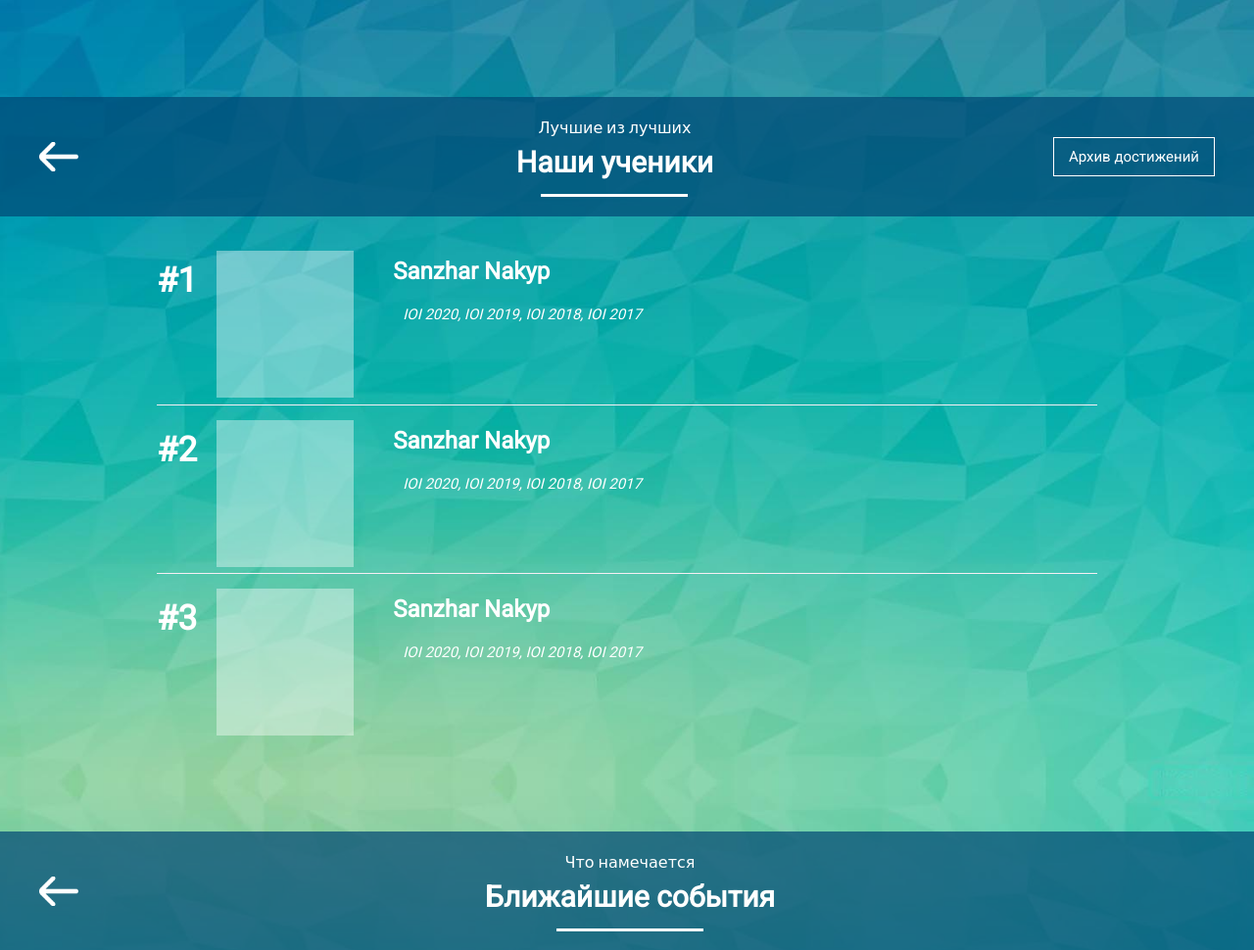
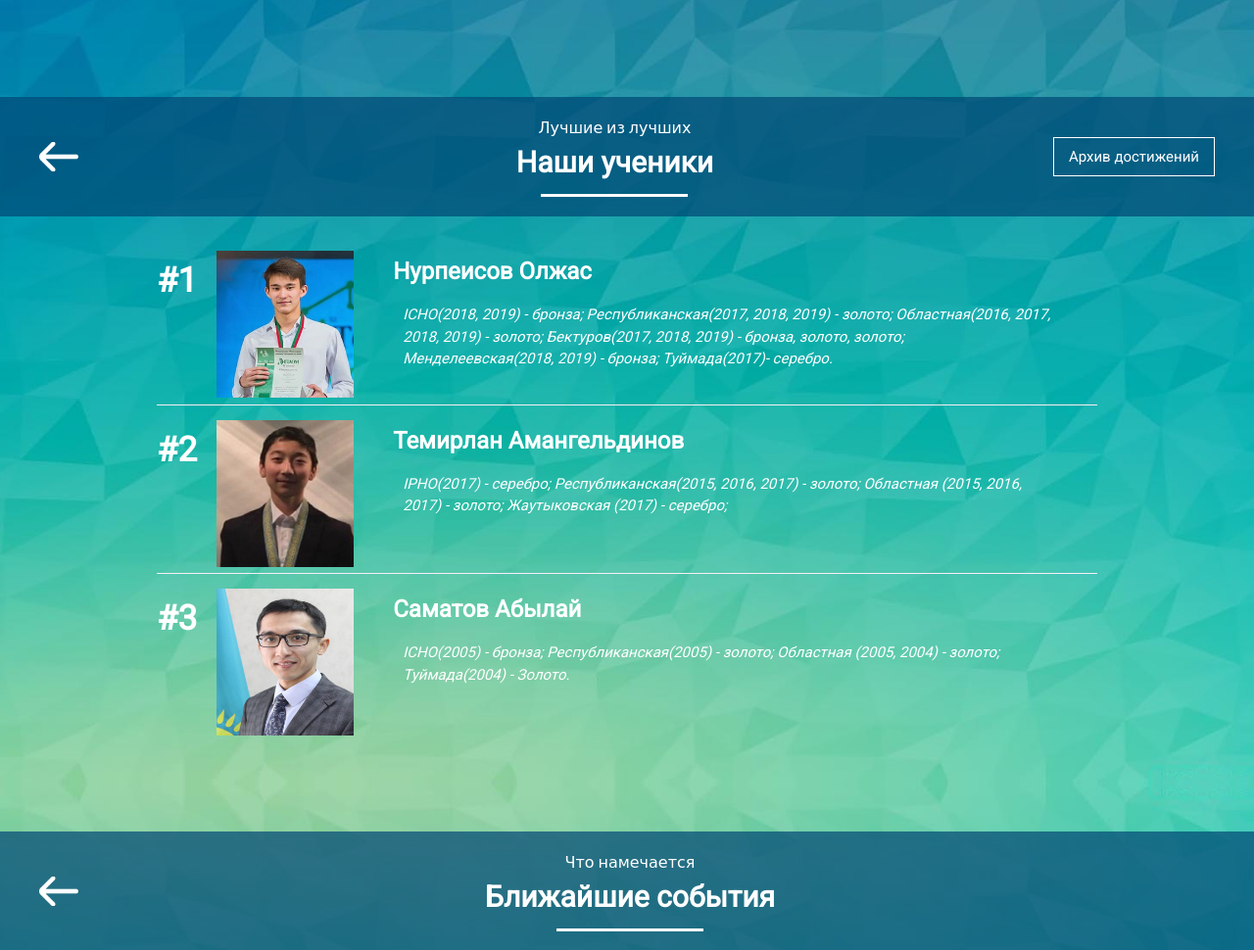
Before and after one commit to Lelxuch/RepProject, a PHP site: page / in a window 1280 px wide. Shown: the part 4931-5901 px from the top of the page at 98% size. Run offline with PHP 8.4, Linux system fonts and the light colour scheme; data comes from the database, SQL or seed files in the repository; some web fonts are replaced.

Commit message:
added rating infa

```diff
--- a/index.php
+++ b/index.php
@@ -358,15 +358,18 @@
 							#1
 						</div>
 						<div>
-							<img class="rating_face" src="assets/images/filler/white_filler.png">
+							<img class="rating_face" src="assets/images/rating/rank1.jpg">
 						</div>
 					</div>
 					<div class="rating_item2">
 						<div class="rating_name">
-							Sanzhar Nakyp
+							Нурпеисов Олжас
 						</div>
 						<div class="rating_awards">
-							IOI 2020, IOI 2019, IOI 2018, IOI 2017
+							ICHO(2018, 2019) - бронза; Республиканская(2017, 2018, 2019) - золото;
+							Областная(2016, 2017, 2018, 2019) - золото; Бектуров(2017, 2018, 2019) -
+							бронза, золото, золото; Менделеевская(2018, 2019) - бронза; Туймада(2017)-
+							серебро.
 						</div>
 					</div>
 				</div>
@@ -376,15 +379,16 @@
 							#2
 						</div>
 						<div>
-							<img class="rating_face" src="assets/images/filler/white_filler.png">
+							<img class="rating_face" src="assets/images/rating/rank2.jpg">
 						</div>
 					</div>
 					<div class="rating_item2">
 						<div class="rating_name">
-							Sanzhar Nakyp
+							Темирлан Амангельдинов
 						</div>
 						<div class="rating_awards">
-							IOI 2020, IOI 2019, IOI 2018, IOI 2017
+							IPHO(2017) - серебро; Республиканская(2015, 2016, 2017) - золото;
+							Областная (2015, 2016, 2017) - золото; Жаутыковская (2017) - серебро;
 						</div>
 					</div>
 				</div>
@@ -394,15 +398,16 @@
 							#3
 						</div>
 						<div>
-							<img class="rating_face" src="assets/images/filler/white_filler.png">
+							<img class="rating_face" src="assets/images/rating/rank3.jpg">
 						</div>
 					</div>
 					<div class="rating_item2">
 						<div class="rating_name">
-							Sanzhar Nakyp
+							Саматов Абылай
 						</div>
 						<div class="rating_awards">
-							IOI 2020, IOI 2019, IOI 2018, IOI 2017
+							ICHO(2005) - бронза; Республиканская(2005) - золото; Областная
+							(2005, 2004) - золото; Туймада(2004) - Золото.
 						</div>
 					</div>
 				</div>
```
Also changed, not shown: assets/images/rating/rank1.jpg (added), assets/images/rating/rank2.jpg (added), assets/images/rating/rank3.jpg (added).
